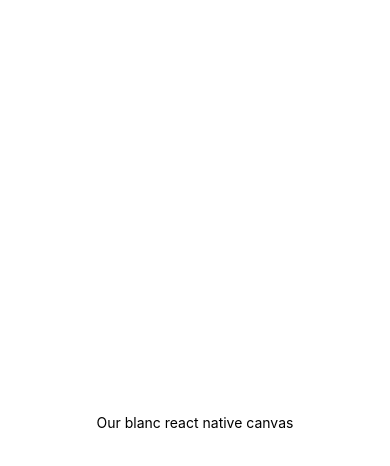
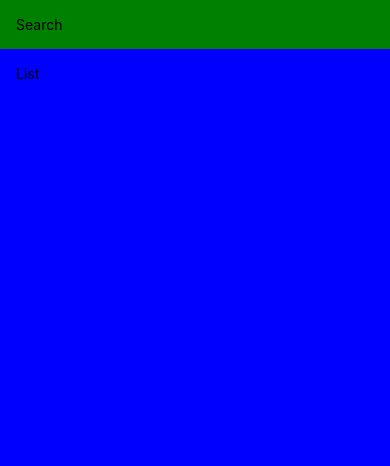
Before and after one commit to EndritH/RestaurantsInAlbania, a React Native app: screen / in a window 390 px wide. Shown: the top 466 px of the page. Built offline with nearby package versions, Linux system fonts and the light colour scheme.

Commit message:
SafeAreaView set for both platforms

```diff
--- a/App.js
+++ b/App.js
@@ -1,12 +1,22 @@
-import { StatusBar } from 'expo-status-bar';
+import { StatusBar as ExpoStatusBar } from 'expo-status-bar';
 import React from 'react';
-import { StyleSheet, Text, View } from 'react-native';
+import { StatusBar, StyleSheet, SafeAreaView, Text, View, Platform } from 'react-native';
 
+// console.log(StatusBar.currentHeight);
+const isAndroid = Platform.OS === 'android';
 export default function App() {
   return (
-    <View style={{ flex: 1, alignItems: 'center', justifyContent: 'center' }}>
-      <Text>Our blanc react native canvas</Text>
-    </View>
+    <>
+      <SafeAreaView style={{ flex: 1, marginTop: StatusBar.currentHeight }}>
+        <View style={{ padding: 16, backgroundColor: 'green' }}>
+          <Text>Search</Text>
+        </View>
+        <View style={{ flex: 1, padding: 16, backgroundColor: 'blue' }}>
+          <Text>List</Text>
+        </View>
+      </SafeAreaView>
+      <ExpoStatusBar style='auto' />
+    </>
   );
 }
 
```
